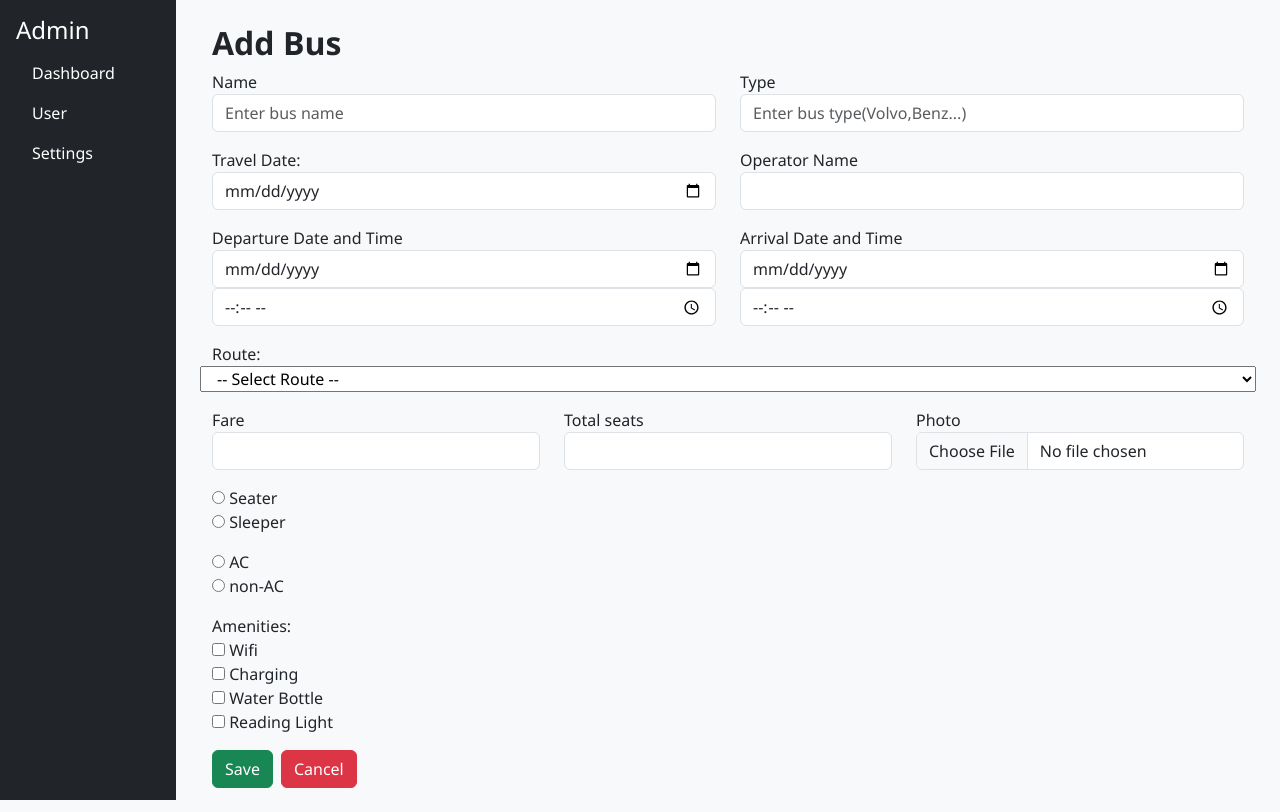
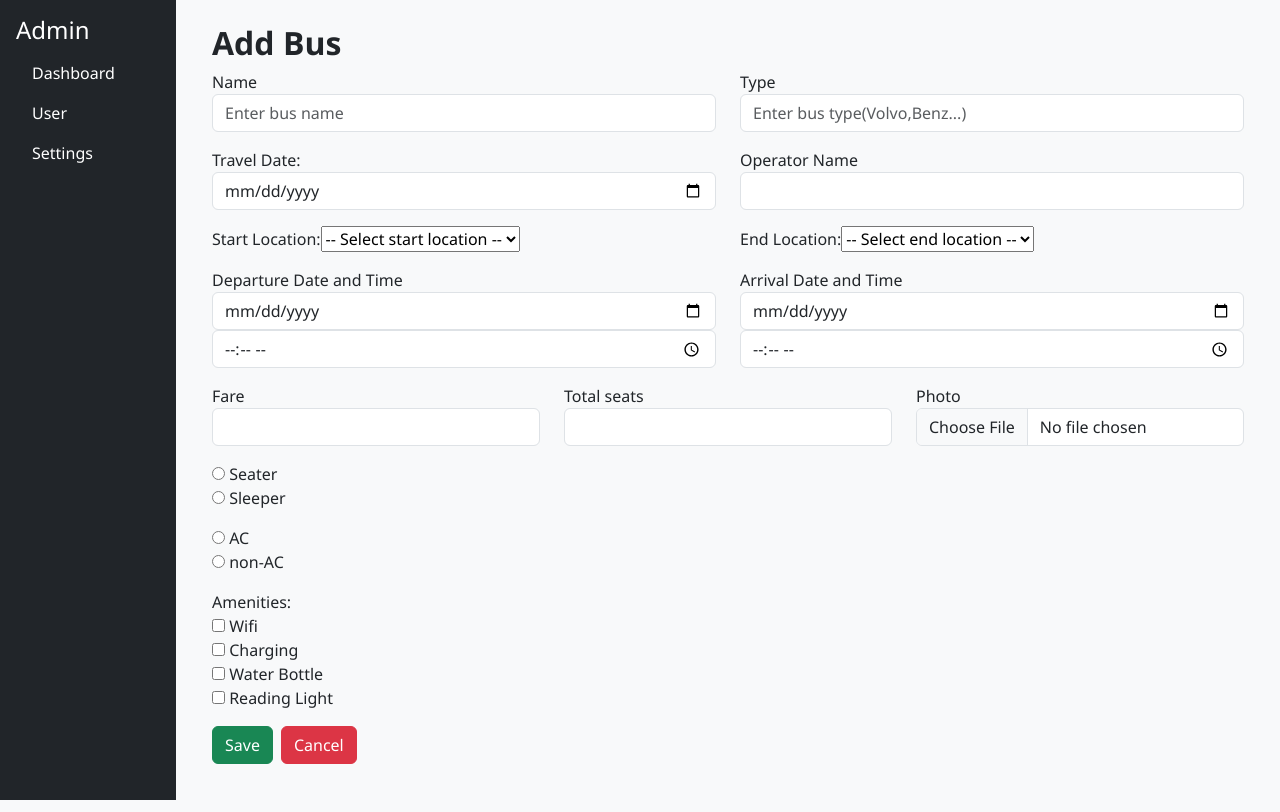
Before and after one commit to CDACSunbeamProject/BusTicketBooking, a React (Vite) app in the folder bus_ticket_booking_system/: page /Admin/addbus in a window 1280 px wide. Built offline with nearby package versions, Linux system fonts and the light colour scheme; a web font is replaced by a local one.

Commit message:
changes added

```diff
--- a/bus_ticket_booking_system/src/Admin/pages/AddBuses1.jsx
+++ b/bus_ticket_booking_system/src/Admin/pages/AddBuses1.jsx
@@ -137,6 +137,45 @@ function AddBuses1() {
 
             <div className='row mb-3'>
                 <div className='col'>
+                    <label htmlFor=''>Start Location:</label>
+                    <select
+                    //value={selectedRouteId}
+                    //onChange={(e) => setSelectedRouteId(e.target.value)}
+                    required
+                >
+                    <option value="">-- Select start location --</option>
+                    <option value="">Pune</option>
+                    <option value="">Mumbai</option>
+                    {/*routes.map((route) => (
+                    <option key={route.id} value={route.id}>
+                        {route.source} → {route.destination}
+                    </option>
+                    ))*/}
+                    </select>
+
+                </div>
+                <div className='col'>
+                    <label htmlFor=''>End Location:</label>
+                    <select
+                    //value={selectedRouteId}
+                    //onChange={(e) => setSelectedRouteId(e.target.value)}
+                    required
+                >
+                    <option value="">-- Select end location --</option>
+                    <option value="">Nashik</option>
+                    <option value="">Bangalore</option>
+                    {/*routes.map((route) => (
+                    <option key={route.id} value={route.id}>
+                        {route.source} → {route.destination}
+                    </option>
+                    ))*/}
+                    </select>
+
+                </div>
+            </div>
+
+            <div className='row mb-3'>
+                <div className='col'>
                     <label htmlFor=''>Departure Date and Time</label>
                     <input
                         onChange={(e) => setInfo({ ...info, deptTime: e.target.value })}
@@ -175,7 +214,7 @@ function AddBuses1() {
         </div>
       </div>*/}
 
-            <div className='row mb-3'>
+            {/*<div className='row mb-3'>
                 <label htmlFor=''>Route:</label>
                 <select
                     //value={selectedRouteId}
@@ -189,10 +228,12 @@ function AddBuses1() {
                     <option key={route.id} value={route.id}>
                         {route.source} → {route.destination}
                     </option>
-                ))*/}
+                ))}
                 </select>
 
-            </div>
+            </div>*/}
+
+
 
             {/*<div className='row mb-3'>
                 <div className='col'>
--- a/bus_ticket_booking_system/src/User/AppUser.jsx
+++ b/bus_ticket_booking_system/src/User/AppUser.jsx
@@ -17,8 +17,6 @@ import Payment from "./pages/payment";
 function AppUser() {
   const location = useLocation();
   const hideNavbarPaths = [
-    "/user/signin",
-    "/user/signup",
     "/user/forgotpassword",
   ];
   const shouldShowNavbar = !hideNavbarPaths.includes(location.pathname);
--- a/bus_ticket_booking_system/src/User/components/navbar.jsx
+++ b/bus_ticket_booking_system/src/User/components/navbar.jsx
@@ -1,5 +1,6 @@
 import React, { use } from "react";
 import { Link, useNavigate } from "react-router-dom";
+import Signin from "../pages/Signin";
 
 function Navbar() {
   const navigate = useNavigate();
@@ -28,11 +29,11 @@ function Navbar() {
         id="navbarNav"
       >
         <ul className="navbar-nav">
-          <li className="nav-item me-3">
+          {/*<li className="nav-item me-3">
             <Link className="nav-link text-white" to="/user">
               Home
             </Link>
-          </li>
+          </li>*/}
           <li className="nav-item me-3">
             <Link className="nav-link text-white" to="/user/viewticket">
               View Ticket
@@ -59,9 +60,12 @@ function Navbar() {
             </Link>
           </li>
           <li className="nav-item">
-            <button className="btn btn-danger ms-2" onClick={handleLogout}>
-              Logout
-            </button>
+            <Link to='/user/signin' >
+              <button className="btn btn-danger ms-2">
+                Login
+              </button>
+            </Link>
+
           </li>
         </ul>
       </div>
--- a/bus_ticket_booking_system/src/User/pages/Signin.jsx
+++ b/bus_ticket_booking_system/src/User/pages/Signin.jsx
@@ -8,7 +8,7 @@ function Signin() {
   const navigate = useNavigate();
   const handleSignIn = () => {
     alert("Sign in successful!");
-    navigate("/user");
+    navigate("/user/dashboard");
   };
   return (
     <div className="container mt-5 pb-4 rounded-4 shadow small-size-page">
```
